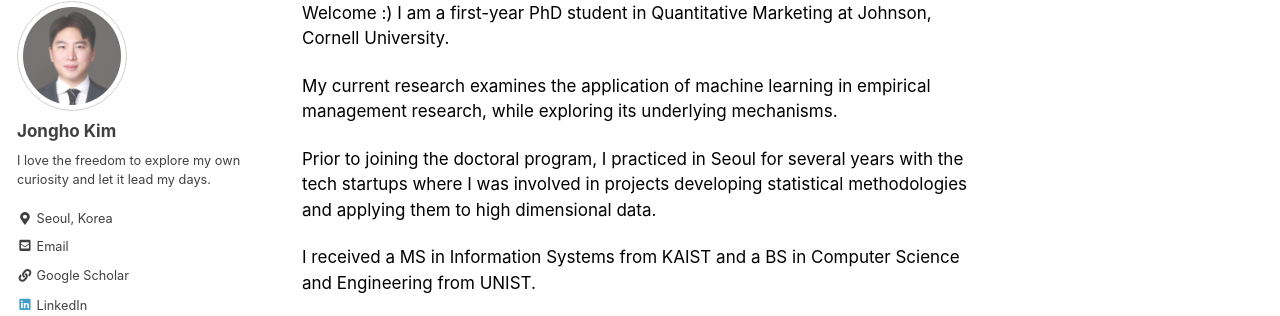
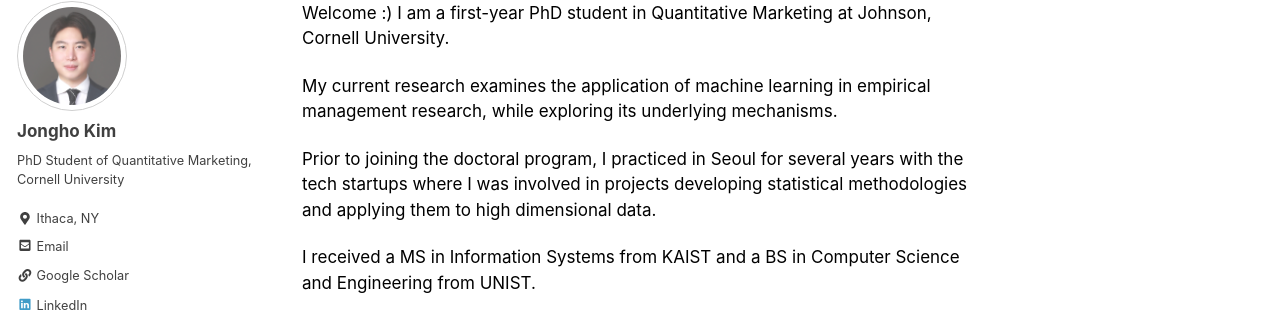
Before and after one commit to jonghkim/jonghkim.github.io, a Jekyll site: the page built from index.md, in a window 1280 px wide. Shown: the part 111-427 px from the top of the page. Built offline with Jekyll 4.4.1, drawn with Linux system fonts in a browser that asks for light colours.

Commit message:
bio updated

```diff
--- a/_config.yml
+++ b/_config.yml
@@ -102,8 +102,8 @@ analytics:
 author:
   name             : "Jongho Kim"
   avatar           : "/assets/images/bio-photo.jpg" # path of avatar image, e.g. "/assets/images/bio-photo.jpg"
-  bio              : "I love the freedom to explore my own curiosity and let it lead my days."
-  location         : "Seoul, Korea"
+  bio              : "PhD Student of Quantitative Marketing, Cornell University"
+  location         : "Ithaca, NY"
   email            : "jk2352@cornell.edu"
   uri              :
   home             : "/about/" # null (default), "absolute or relative url to link to author home"
```
